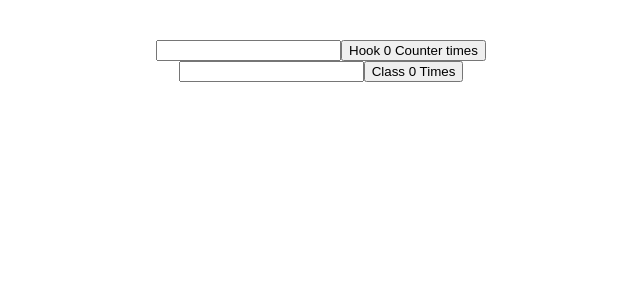
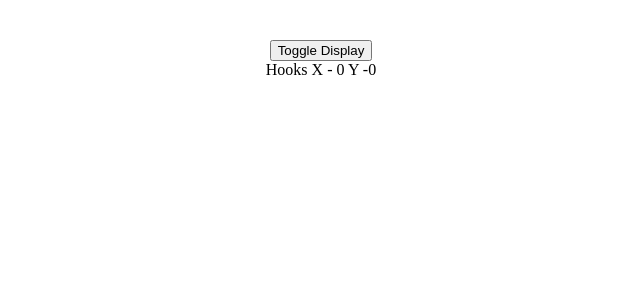
Before and after one commit to fachry99/reactjs, a React (Vite) app in the folder hello-world/: page / in a window 1280 px wide. Shown: the top 300 px of the page, without its empty margins (319-959 px from the left). Built offline with nearby package versions, Linux system fonts and the light colour scheme.

Commit message:
useEffect with cleanup code

```diff
--- a/hello-world/src/App.jsx
+++ b/hello-world/src/App.jsx
@@ -1,14 +1,18 @@
 import "./App.css";
-import ClassCounterOne from "./components/ClassCounterOne";
-import HookCounterOne from "./components/HookCounterOne";
+// import HookMouse from "./components/HookMouse";
+import MouseContainer from "./components/MouseContainer";
+// import ClassCounterOne from "./components/ClassCounterOne";
+// import HookCounterOne from "./components/HookCounterOne";
 // import HookCounterFour from "./components/HookCounterFour";
 // import HookCounterThree from "./components/HookCounterThree";
 
 function App() {
   return (
     <div className="App">
-      <HookCounterOne />
-      <ClassCounterOne />
+      <MouseContainer />
+      {/* <HookMouse /> */}
+      {/* <HookCounterOne />
+      <ClassCounterOne /> */}
       {/* <HookCounterFour /> */}
       {/* <HookCounterThree /> */}
     </div>
--- /dev/null
+++ b/hello-world/src/components/HookMouse.jsx
@@ -0,0 +1,28 @@
+import { useState, useEffect } from "react";
+
+function HookMouse() {
+  const [x, setX] = useState(0);
+  const [y, setY] = useState(0);
+
+  const logMousePosition = (e) => {
+    console.log("Mouse event");
+    setX(e.clientX);
+    setY(e.clientY);
+  };
+
+  useEffect(() => {
+    console.log("useEffect called");
+    window.addEventListener("mousemove", logMousePosition);
+    return () => {
+      console.log("Component unmounting code");
+      window.removeEventListener("mousemove", logMousePosition);
+    };
+  }, []);
+  return (
+    <div>
+      Hooks X - {x} Y -{y}
+    </div>
+  );
+}
+
+export default HookMouse;
--- /dev/null
+++ b/hello-world/src/components/MouseContainer.jsx
@@ -0,0 +1,14 @@
+import { useState } from "react";
+import HookMouse from "./HookMouse";
+
+function MouseContainer() {
+  const [display, setDisplay] = useState(true);
+  return (
+    <div>
+      <button onClick={() => setDisplay(!display)}>Toggle Display</button>
+      {display && <HookMouse />}
+    </div>
+  );
+}
+
+export default MouseContainer;
```
